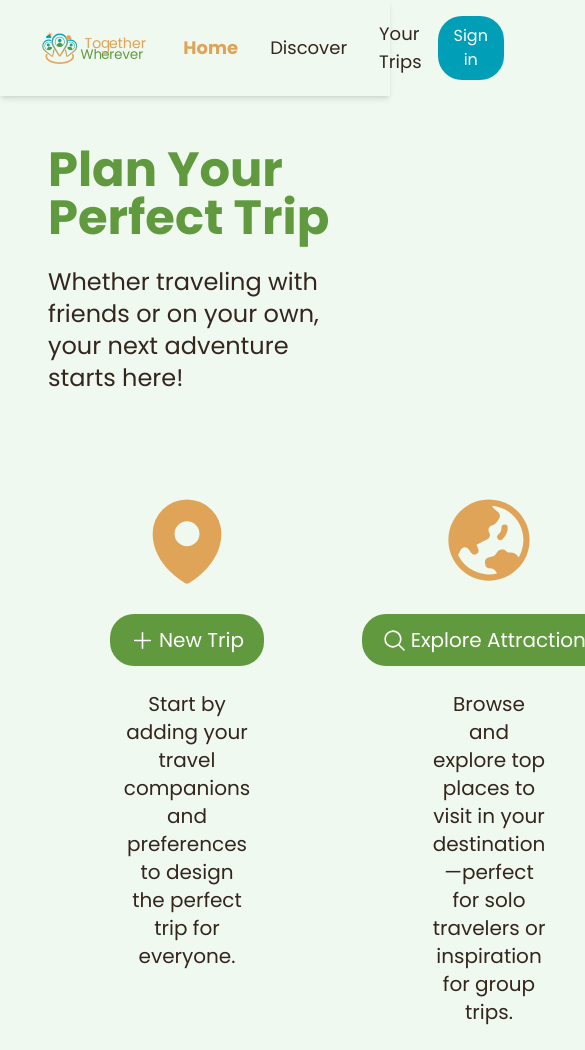
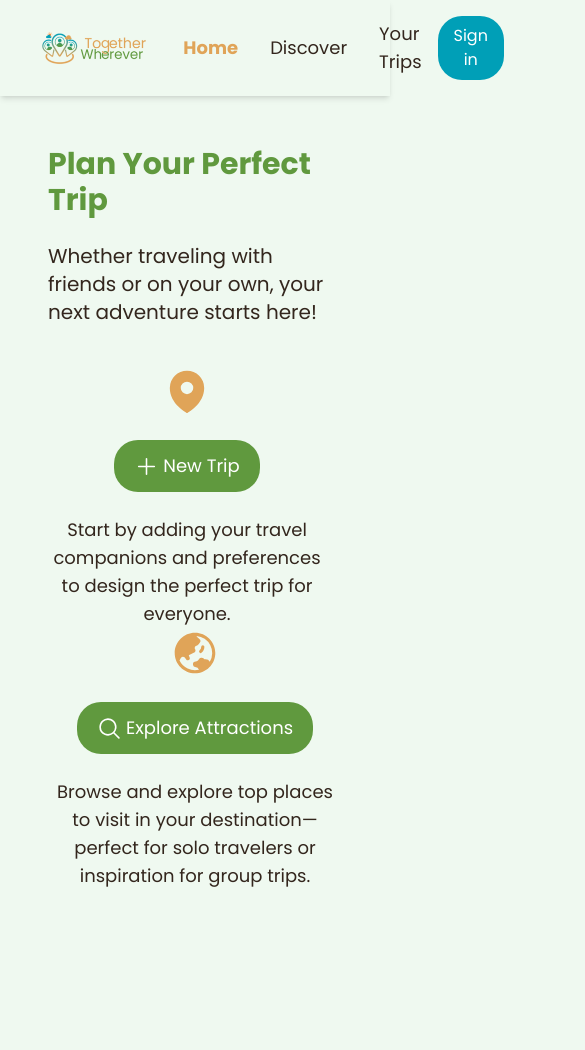
Before and after one commit to TogetherWherever/TogetherWherever-Frontend, a Next.js app in the folder together-wherever/: page / in a window 390 px wide. Shown: the top 1050 px of the page, 585 px wide, since content can reach past the window. After the commit the page ends 914 px from the top, so only its background shows below. Built offline with nearby package versions, Linux system fonts and the light colour scheme.

Commit message:
style: add responsive to first-time-landing

```diff
--- a/together-wherever/src/app/page.tsx
+++ b/together-wherever/src/app/page.tsx
@@ -19,53 +19,60 @@ export default function Home() {
     if (loading) {
         return (
             <div className="fixed inset-0 flex items-center justify-center">
-                <ClipLoader size={50} color={"#60993E"} loading={loading} />
+                <ClipLoader size={50} color={"#60993E"} loading={loading}/>
             </div>
         );
     } else if (error) {
         <div className="fixed inset-0 flex items-center justify-center">
-            <ErrorReport />
+            <ErrorReport/>
         </div>
     }
 
     if (!token || recentlyViewData?.length === 0) {
         return (
-            <div className="flex flex-col justify-between px-12 pt-[50px] pb-6 gap-24">
+            <div className="flex flex-col justify-between px-12 pt-[50px] pb-6 lg:gap-24 gap-10">
                 <div className="flex flex-col gap-6">
-                    <label className="text-5xl font-bold text-asparagus-green">Plan Your Perfect Trip</label>
-                    <label className="text-2xl">
+                    <label className="lg:text-5xl text-3xl font-bold text-asparagus-green">Plan Your Perfect
+                        Trip</label>
+                    <label className="lg:text-2xl text-xl">
                         Whether traveling with friends or on your own, your next adventure starts here!
                     </label>
                 </div>
 
-                <div className="flex w-full mt-auto">
+                <div className="flex flex-col md:flex-row w-full mt-auto">
                     <div className="flex items-center flex-col gap-6 w-full pr-4">
-                        <MapPinIcon className="w-[100px] text-earth-yellow" />
+                        <div className="flex items-center flex-col gap-6">
+                            <MapPinIcon className="lg:w-[100px] w-[50px] text-earth-yellow"/>
                             <BaseButton
-                            className="bg-asparagus-green"
+                                className="bg-asparagus-green !text-lg"
                                 color="earth-yellow"
                                 buttonTxt="New Trip"
                                 leftIcon={PlusIcon}
                                 leftIconCustomization="w-[25px] h-[25px]"
                                 onClick={handleNavigateTripPlanningPage}
                             />
-                        <label className="text-xl text-center px-24">
-                            Start by adding your travel companions and preferences to design the perfect trip for everyone.
+                        </div>
+                        <label className="lg:text-xl text-lg text-center lg:px-24">
+                            Start by adding your travel companions and preferences to design the perfect trip for
+                            everyone.
                         </label>
                     </div>
 
                     <div className="flex justify-center items-center flex-col gap-6 w-full">
-                        <GlobeAsiaAustraliaIcon className="w-[100px] text-earth-yellow" />
+                        <div className="flex items-center flex-col gap-6">
+                            <GlobeAsiaAustraliaIcon className="lg:w-[100px] w-[50px] text-earth-yellow"/>
                             <BaseButton
-                            className="bg-asparagus-green"
+                                className="bg-asparagus-green !text-lg"
                                 color="earth-yellow"
                                 buttonTxt="Explore Attractions"
                                 leftIcon={MagnifyingGlassIcon}
                                 leftIconCustomization="w-[25px] h-[25px]"
                                 onClick={handleNavigateToDiscoverPage}
                             />
-                        <label className="text-xl text-center px-24">
-                            Browse and explore top places to visit in your destination—perfect for solo travelers or inspiration for group trips.
+                        </div>
+                        <label className="lg:text-xl text-lg text-center lg:px-24">
+                            Browse and explore top places to visit in your destination—perfect for solo travelers or
+                            inspiration for group trips.
                         </label>
                     </div>
                 </div>
@@ -78,7 +85,8 @@ export default function Home() {
             <div className="flex flex-col py-2">
                 <div className="lg:flex flex-row justify-between items-center">
                     <div className="flex flex-col gap-6">
-                        <label className="lg:text-5xl text-3xl font-bold text-asparagus-green">Plan Your Perfect Trip</label>
+                        <label className="lg:text-5xl text-3xl font-bold text-asparagus-green">Plan Your Perfect
+                            Trip</label>
                         <label className="lg:text-2xl text-xl">
                             Whether traveling with friends or on your own, your next adventure starts here!
                         </label>
```
Lines whose indentation alone changed are shown as unchanged.
